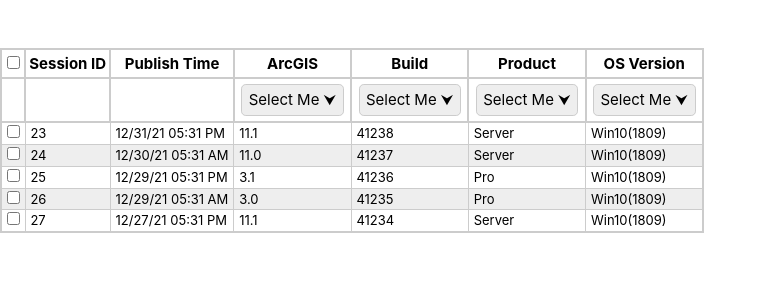
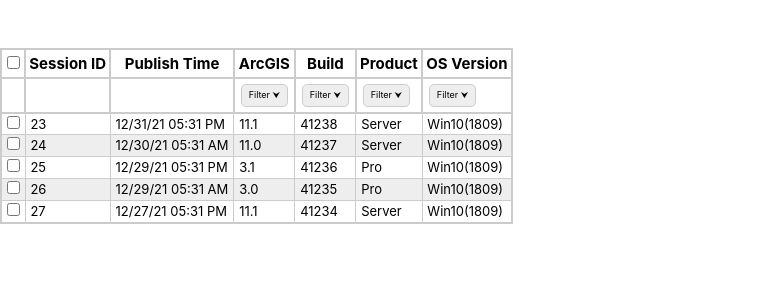
Before and after one commit to davidriggins/Dropdown, a Vue app in the folder vue-multiselect/: page /about in a window 1280 px wide. Shown: the top 300 px of the page, without its empty margins (0-767 px from the left). Built offline with nearby package versions, Linux system fonts and the light colour scheme.

Commit message:
Add ThFilter and other work.

```diff
--- a/vue-multiselect/src/assets/styles/multiselectDropdown.css
+++ b/vue-multiselect/src/assets/styles/multiselectDropdown.css
@@ -18,6 +18,7 @@
   margin: 0.2rem;
   border: 1px solid #ccc;
   border-radius: 0.3rem;
+  /* font-size: 10px; */
   z-index: 1;
 }
 
@@ -48,13 +49,13 @@
 
 .qam-clear-button {
   margin: 0.2rem;
-  font-size: 12px;
+  /* font-size: 8px; */
   float: left;
 }
 
 .qam-close-button {
   margin: 0.2rem;
-  font-size: 12px;
+  /* font-size: 12px; */
   float: right;
 }
 
--- a/vue-multiselect/src/assets/styles/table2.css
+++ b/vue-multiselect/src/assets/styles/table2.css
@@ -27,3 +27,7 @@
 .qam-td {
   padding: 0 0.3rem;
 }
+
+.qam-filter {
+  font-size: 9px;
+}
--- a/vue-multiselect/src/components/Button.vue
+++ b/vue-multiselect/src/components/Button.vue
@@ -72,6 +72,7 @@ button {
   border-radius: 0.3rem;
   background-color: #eee;
 
+  /* font-size: 10px; */
   /* box-shadow: 2px 2px 10px 1px; */
   /* transition: background-color 0.5s; */
 }
--- a/vue-multiselect/src/components/MultiselectDropdown.vue
+++ b/vue-multiselect/src/components/MultiselectDropdown.vue
@@ -102,7 +102,7 @@ const filteredList = () => {
     return [];
   }
 
-  return props.items.filter((option) => option.toLowerCase().includes(input.value.toLowerCase()));
+  return props.items.filter((option) => option.toString().toLowerCase().includes(input.value.toString().toLowerCase()));
 };
 
 // Clear all button click.
--- a/vue-multiselect/src/components/Table2.vue
+++ b/vue-multiselect/src/components/Table2.vue
@@ -12,7 +12,7 @@
         <!-- <ThFilter v-for="(filter, index) in storeTable.filters" :key="index" :filter="filter" :index="index"></ThFilter> -->
       </tr>
       <tr>
-        <ThFilter v-for="(filter, index) in storeTable.filters" :key="index" :filter="filter" :index="index" :items="storeTable.data"></ThFilter>
+        <ThFilter v-for="(filter, index) in storeTable.filters" :key="index" :filter="filter" :index="index" :items="filterData(index)" class="qam-filter"></ThFilter>
       </tr>
     </thead>
     <tbody>
@@ -34,7 +34,7 @@
 //========================================================================
 // Imports
 //========================================================================
-import { ref, onMounted } from "vue";
+import { ref, onMounted, computed } from "vue";
 import { sortBy } from "lodash";
 import { useStoreTable } from "@/stores/storeTable";
 import ThElement from "@/components/ThElement.vue";
@@ -97,6 +97,12 @@ const sortTable = (col) => {
 const generateClassName = (index) => {
   return "qam-tr-" + index;
 };
+
+const filterData = (index) => {
+  const getData = storeTable.data.map((x) => x[storeTable.fields[index]]);
+
+  return getData;
+};
 </script>
 
 <!--======================================================================
--- a/vue-multiselect/src/components/ThFilter.vue
+++ b/vue-multiselect/src/components/ThFilter.vue
@@ -5,7 +5,7 @@
 //========================================================================-->
 <template>
   <th v-if="isDropdown()">
-    <MultiselectDropdown :items="items"></MultiselectDropdown>
+    <MultiselectDropdown :buttonText="buttonText" :items="items"></MultiselectDropdown>
   </th>
   <th v-else></th>
 </template>
@@ -19,6 +19,7 @@
 //========================================================================
 // Imports
 //========================================================================
+import { ref } from "vue";
 import MultiselectDropdown from "@/Components/MultiselectDropdown.vue";
 
 //========================================================================
@@ -29,7 +30,9 @@ const props = defineProps({
   filter: { type: String },
   // Table header index (column)
   index: { type: Number },
+  // Data to filter
   items: { type: Array, default: () => [] },
+  field: { type: String },
 });
 
 //========================================================================
@@ -39,6 +42,7 @@ const props = defineProps({
 //========================================================================
 // Reactive Variables
 //========================================================================
+const buttonText = ref("Filter");
 
 //========================================================================
 // Emits
@@ -75,4 +79,9 @@ const isDropdown = () => {
   position: relative;
   font-weight: normal;
 }
+
+th {
+  z-index: 3;
+  /* overflow-y: auto; */
+}
 </style>
--- a/vue-multiselect/src/views/HomeView.vue
+++ b/vue-multiselect/src/views/HomeView.vue
@@ -2,7 +2,8 @@
   <div>
     <!-- <Table2></Table2> -->
     <!-- <Table></Table> -->
-    <Dropdown></Dropdown>
+    <MultiselectDropdown class="qam-multiselect" :items="optionsList"></MultiselectDropdown>
+    <!-- <Dropdown></Dropdown> -->
     <!-- <button @click="openModal">Show Modal</button> -->
     <!-- <DropdownModal v-if="showModal" @closeModal="closeModal"></DropdownModal> -->
   </div>
@@ -13,6 +14,7 @@ import { ref } from "vue";
 import Dropdown from "../components/Dropdown.vue";
 import Table from "@/components/Table.vue";
 import Table2 from "@/components/Table2.vue";
+import MultiselectDropdown from "@/components/MultiselectDropdown.vue";
 // import DropdownModal from "../components/modals/DropdownModal.vue";
 
 // const showModal = ref(false);
@@ -56,9 +58,13 @@ const optionsList = ref([
 </script>
 
 <style scoped>
-@import "@/assets/styles/project.css";
+/* @import "@/assets/styles/project.css"; */
 
 .list-item {
   list-style-type: none;
 }
+
+.qam-multiselect {
+  font-size: 10px;
+}
 </style>
```
